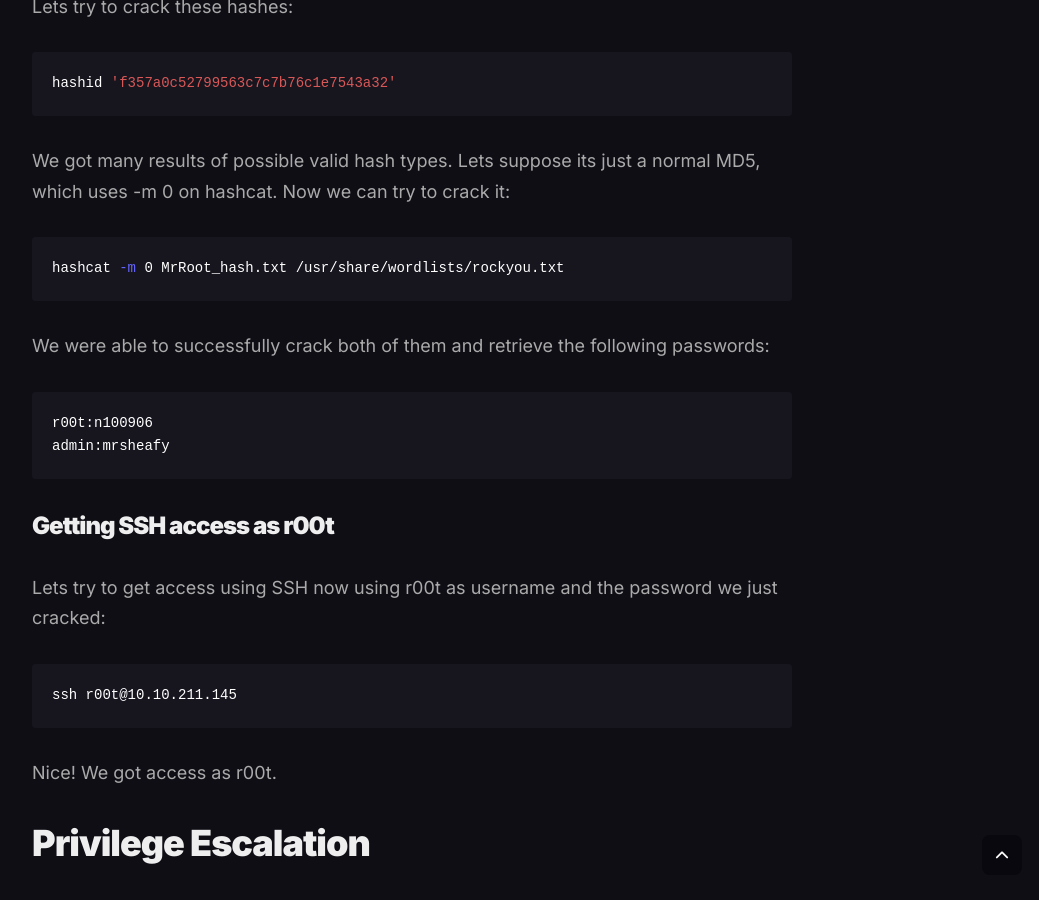
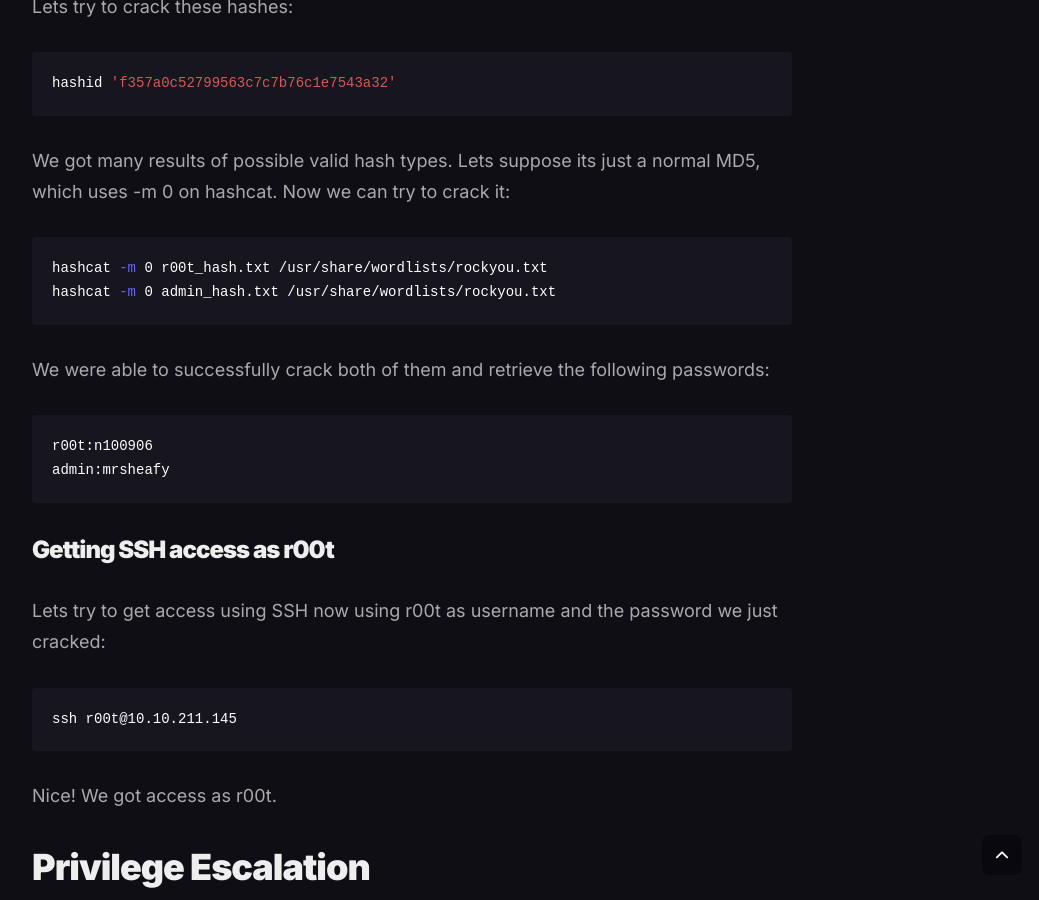
Before and after one commit to Vorkharium/vorkharium.github.io, a Jekyll site: the page built from _posts/2024-11-12-THM-UltraTech-Write-up.md, in a window 1280 px wide and 900 px high, scrolled down 5976 px. Shown: the whole window, without its empty margins (228-1267 px from the left). Built offline with Jekyll 4.4.1, drawn with Linux system fonts in a browser that asks for light colours.

Commit message:
Update 2024-11-12-THM-UltraTech-Write-up.md

````diff
--- a/_posts/2024-11-12-THM-UltraTech-Write-up.md
+++ b/_posts/2024-11-12-THM-UltraTech-Write-up.md
@@ -197,7 +197,8 @@ hashid 'f357a0c52799563c7c7b76c1e7543a32'
 We got many results of possible valid hash types. Lets suppose its just a normal MD5, which uses -m 0 on hashcat. Now we can try to crack it:
 
 ```shell
-hashcat -m 0 MrRoot_hash.txt /usr/share/wordlists/rockyou.txt
+hashcat -m 0 r00t_hash.txt /usr/share/wordlists/rockyou.txt
+hashcat -m 0 admin_hash.txt /usr/share/wordlists/rockyou.txt
 ```
 
 We were able to successfully crack both of them and retrieve the following passwords:
````
